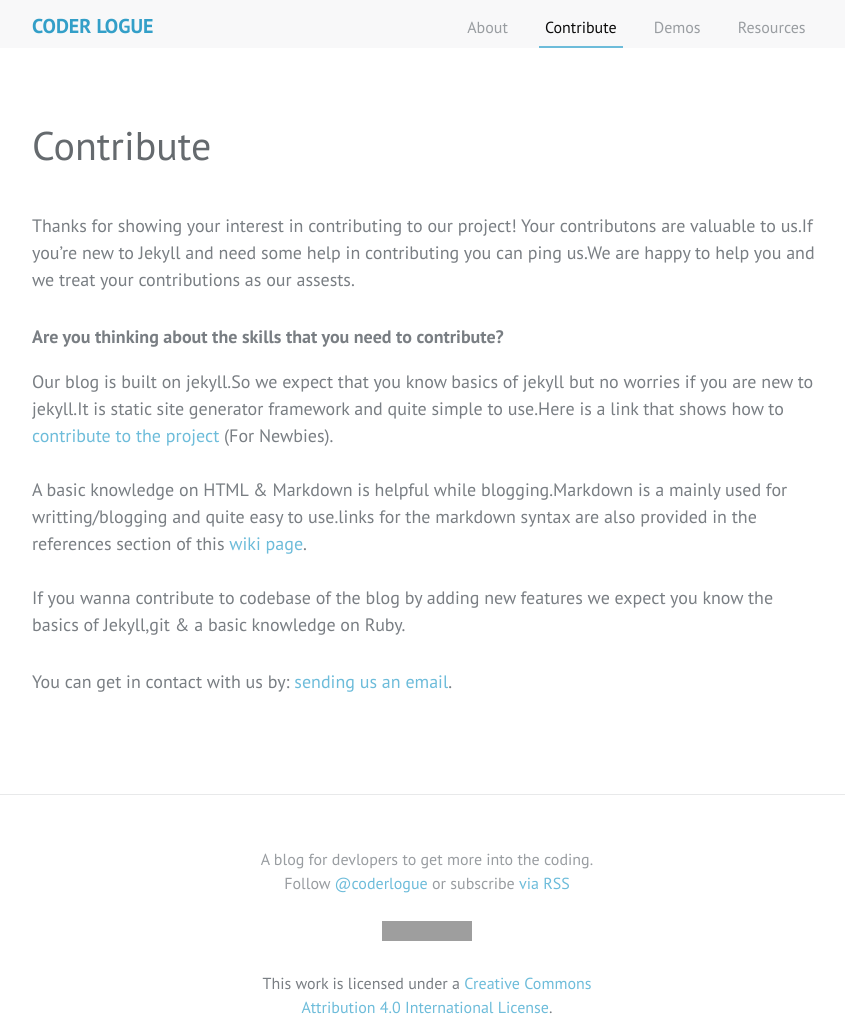
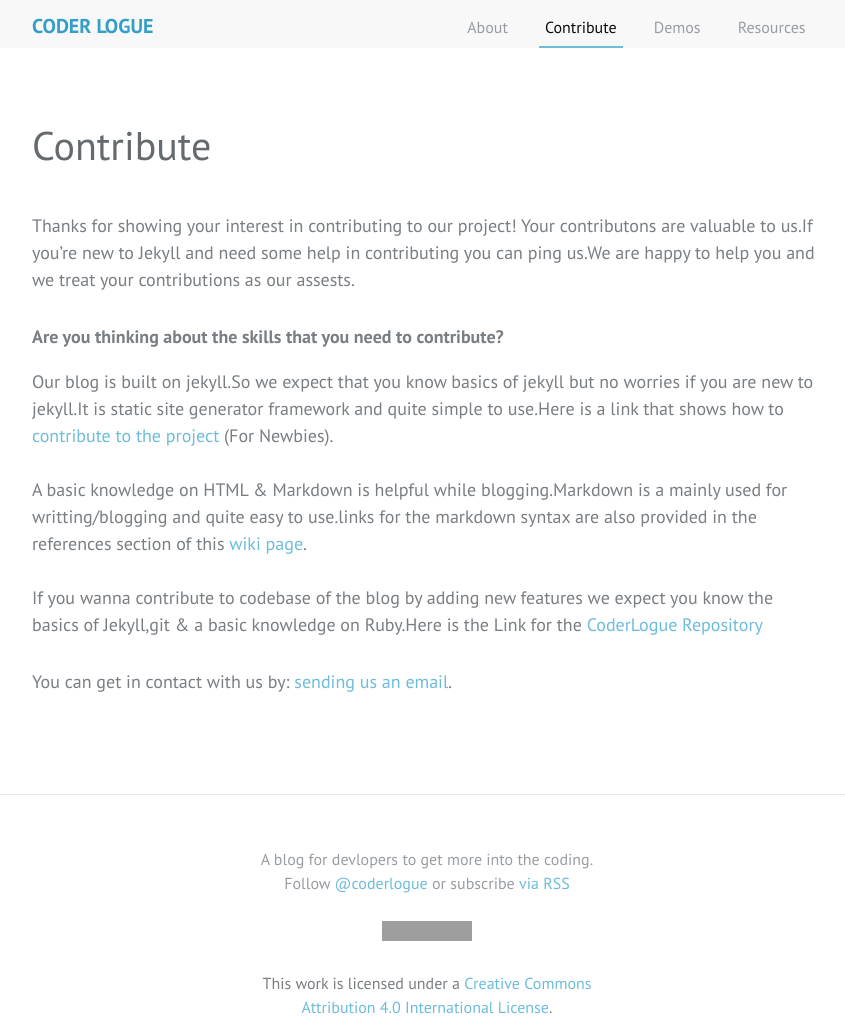
Before and after one commit to coderlogue/coderlogue.github.io, a Jekyll site: the page built from contribute.md, in a window 1280 px wide. Shown: the whole page, without its empty margins (213-1058 px from the left). Built offline with Jekyll 4.4.1, drawn with Linux system fonts in a browser that asks for light colours; comment, search, counter and statistics services are not loaded; grey boxes are pictures that could not be loaded.

Commit message:
Update contribute.md

```diff
--- a/contribute.md
+++ b/contribute.md
@@ -8,6 +8,6 @@ Thanks for showing your interest in contributing to our project! Your contributo
 <h3> Are you thinking about the  skills that you need to contribute? </h3>
 Our blog is built on jekyll.So we expect that you know basics of jekyll but no worries if you are new to jekyll.It is static site generator framework and quite simple to use.Here is a link that shows how to [contribute to the project](https://github.com/coderlogue/coderlogue.github.io/wiki/Contribute) (For Newbies).<br/><br/>A basic knowledge on HTML & Markdown is helpful while blogging.Markdown is a mainly used for writting/blogging and quite easy to use.links for the markdown syntax are also provided in the references section of this [wiki page](https://github.com/coderlogue/coderlogue.github.io/wiki/Contribute).
 <br/><br/>
-If you wanna contribute to codebase of the blog by adding new features we expect you know the basics of Jekyll,git & a basic knowledge on Ruby. <br/>
+If you wanna contribute to codebase of the blog by adding new features we expect you know the basics of Jekyll,git & a basic knowledge on Ruby.Here is the Link for the [CoderLogue Repository](https://github.com/coderlogue/coderlogue.github.io) <br/>
 
 You can get in contact with us by: [sending us an email](mailto:{{ site.email }}).
```
